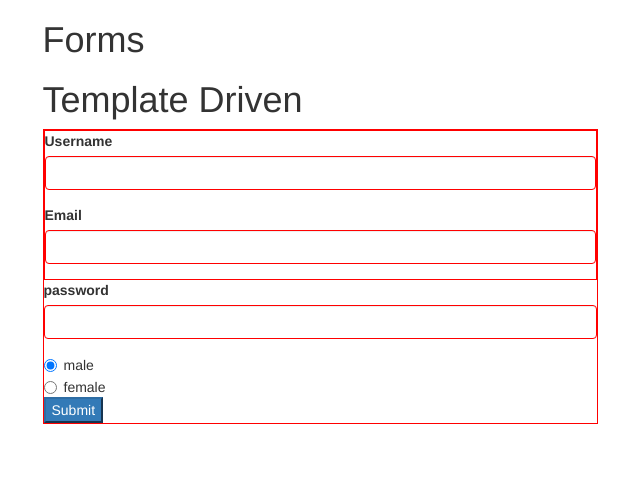
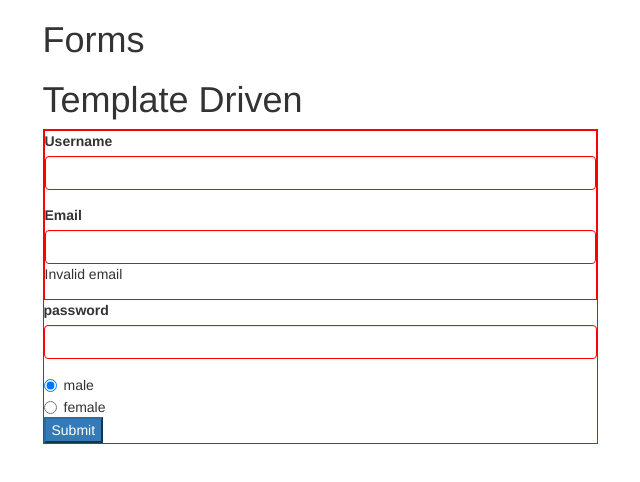
Before and after one commit to new79den/form, an Angular app in the folder form/: page / in a window 1280 px wide. Shown: the top 482 px of the page, without its empty margins (320-960 px from the left). Built offline with nearby package versions, Linux system fonts and the light colour scheme.

Commit message:
Урок 104: Creating a Form (Data-Driven)

```diff
--- a/form/src/app/template-driven/template-driven.component.html
+++ b/form/src/app/template-driven/template-driven.component.html
@@ -20,7 +20,12 @@
         [(ngModel)]="user.email"
         name="email"
         required
-        pattern="[a-z0-9!#$%&'*+/=?^_`{|}~-]+(?:\.[a-z0-9!#$%&'*+/=?^_`{|}~-]+)*@(?:[a-z0-9](?:[a-z0-9-]*[a-z0-9])?\.)+[a-z0-9](?:[a-z0-9-]*[a-z0-9])?">
+        pattern="[a-z0-9!#$%&'*+/=?^_`{|}~-]+(?:\.[a-z0-9!#$%&'*+/=?^_`{|}~-]+)*@(?:[a-z0-9](?:[a-z0-9-]*[a-z0-9])?\.)+[a-z0-9](?:[a-z0-9-]*[a-z0-9])?"
+        #email = "ngModel"
+      >
+      <div *ngIf="!email.valid">
+        Invalid email
+      </div>
     </div>
   </div>
     <div class="form-group">
@@ -37,6 +42,6 @@
       <label class="radio-inline"><input type="radio" [(ngModel)]="user.gender" name="gender" [value] = "g">{{g}}</label>
 
     </div>
-    <button type="submit" class="btn-primary"> Submit</button>
+    <button type="submit" class="btn-primary" [disabled] = "!f.valid"> Submit</button>
 
 </form>
```
